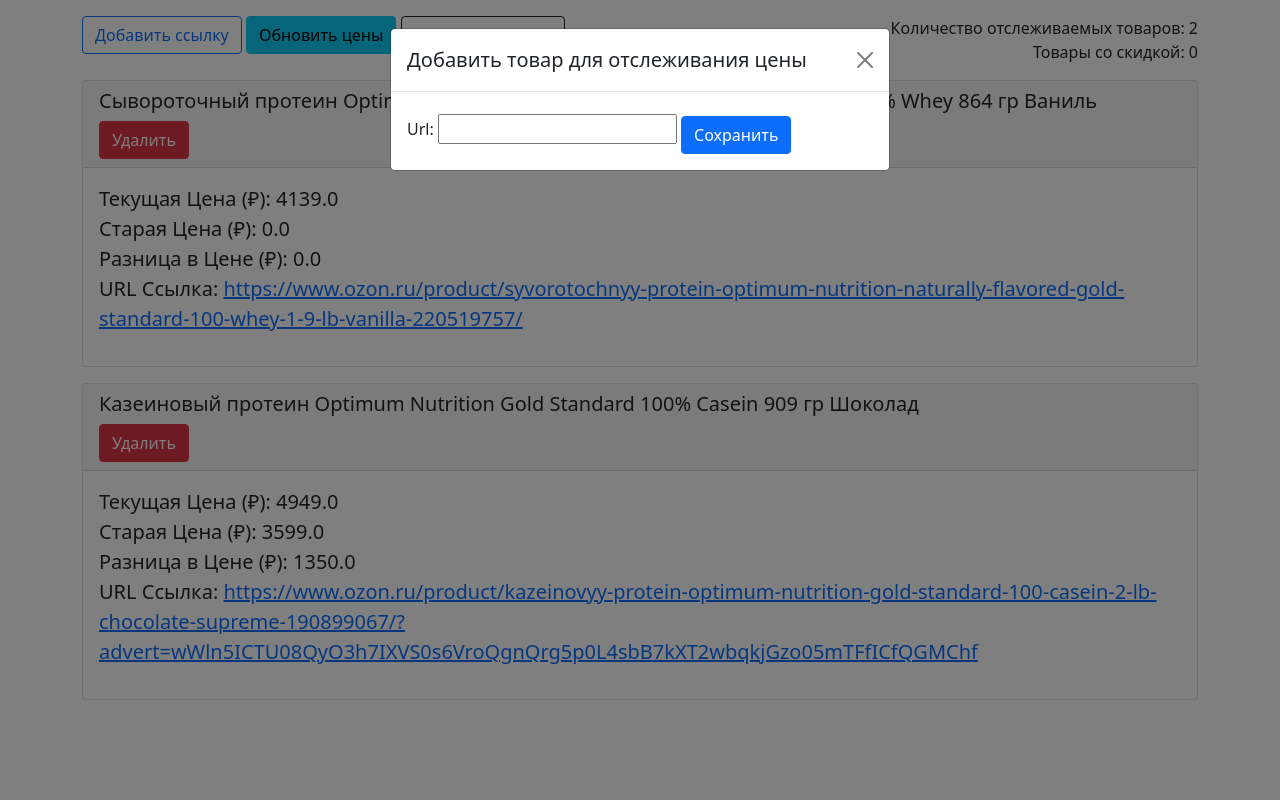
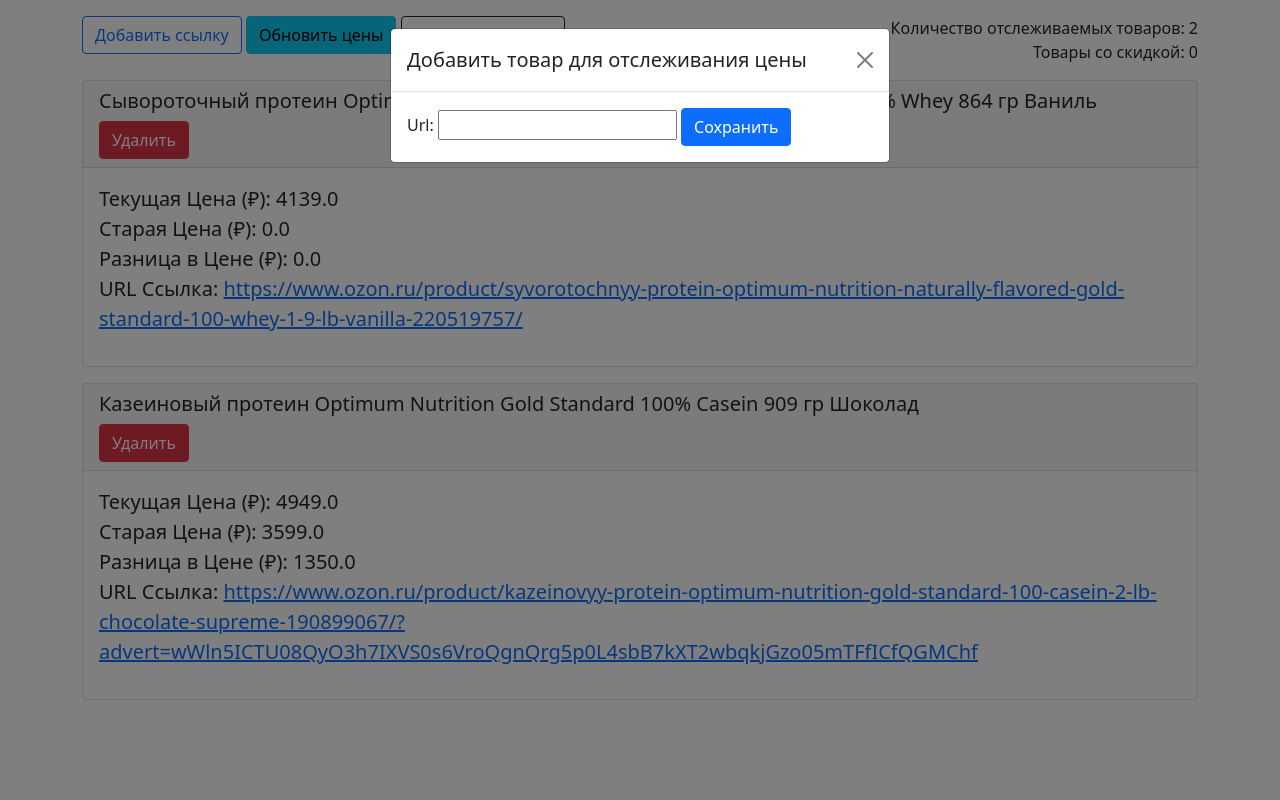
Before and after one commit to hatredholder/Ozon-Checker, a Django app: page / in a window 1280 px wide, after a click on "Добавить ссылку". Run offline with Django 4.2, Linux system fonts and the light colour scheme; data comes from the database, SQL or seed files in the repository; both versions use the stored data as it was after the commit.

Commit message:
fixed margin in add item button

```diff
--- a/links/templates/links/main.html
+++ b/links/templates/links/main.html
@@ -13,7 +13,7 @@
                     <form action="" method="POST" autocomplete="off">
                         {% csrf_token %}
                         {{form}}
-                        <button type="submit" class="btn btn-primary mt-2">Сохранить</button>
+                        <button type="submit" class="btn btn-primary">Сохранить</button>
                     </form>
                 </div>
             </div>
```
Also changed, not shown: db.sqlite3.
